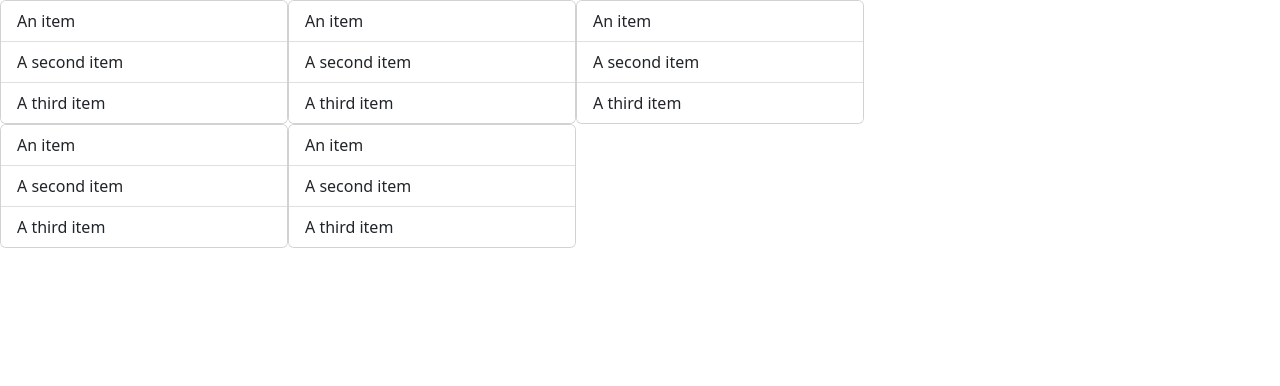
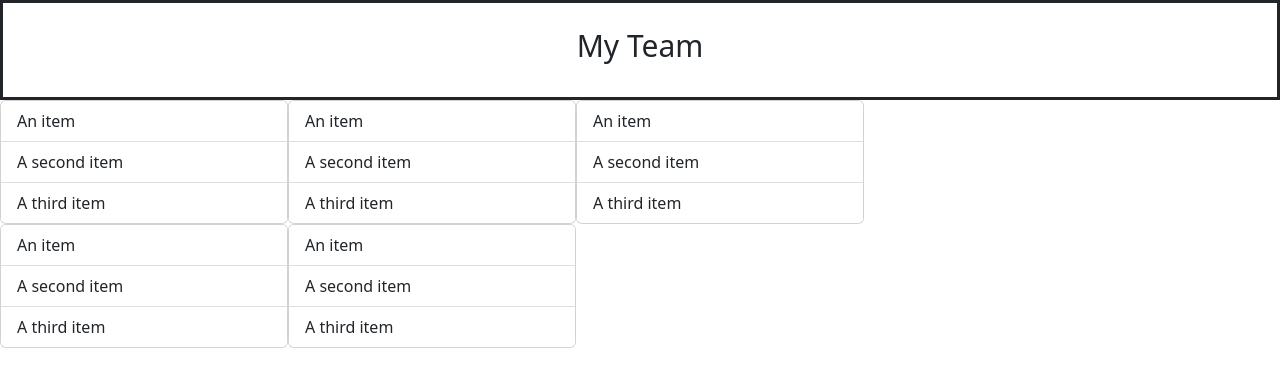
Before and after one commit to jonathonvanausdal9915/Team-Profile_Generator, a plain HTML site: page public/assets/index.html in a window 1280 px wide. Drawn offline with nearby package versions, Linux system fonts and the light colour scheme.

Commit message:
'My Team' header on html

```diff
--- a/public/assets/index.html
+++ b/public/assets/index.html
@@ -12,6 +12,9 @@
 </head>
 
 <body>
+    <header class="header">
+        <div>My Team</div>
+    </header>
     <div class="row-1">
         <div class="card" style="width: 18rem;">
             <ul class="list-group list-group-flush">
--- a/public/assets/style.css
+++ b/public/assets/style.css
@@ -9,3 +9,12 @@
     flex-direction: row;
     flex-wrap: wrap;
 }
+
+.header {
+    font-size: 30px;
+    padding-top: 20px;
+    text-align: center;
+    height: 100px;
+    width: 100%;
+    border: solid;
+}
```
